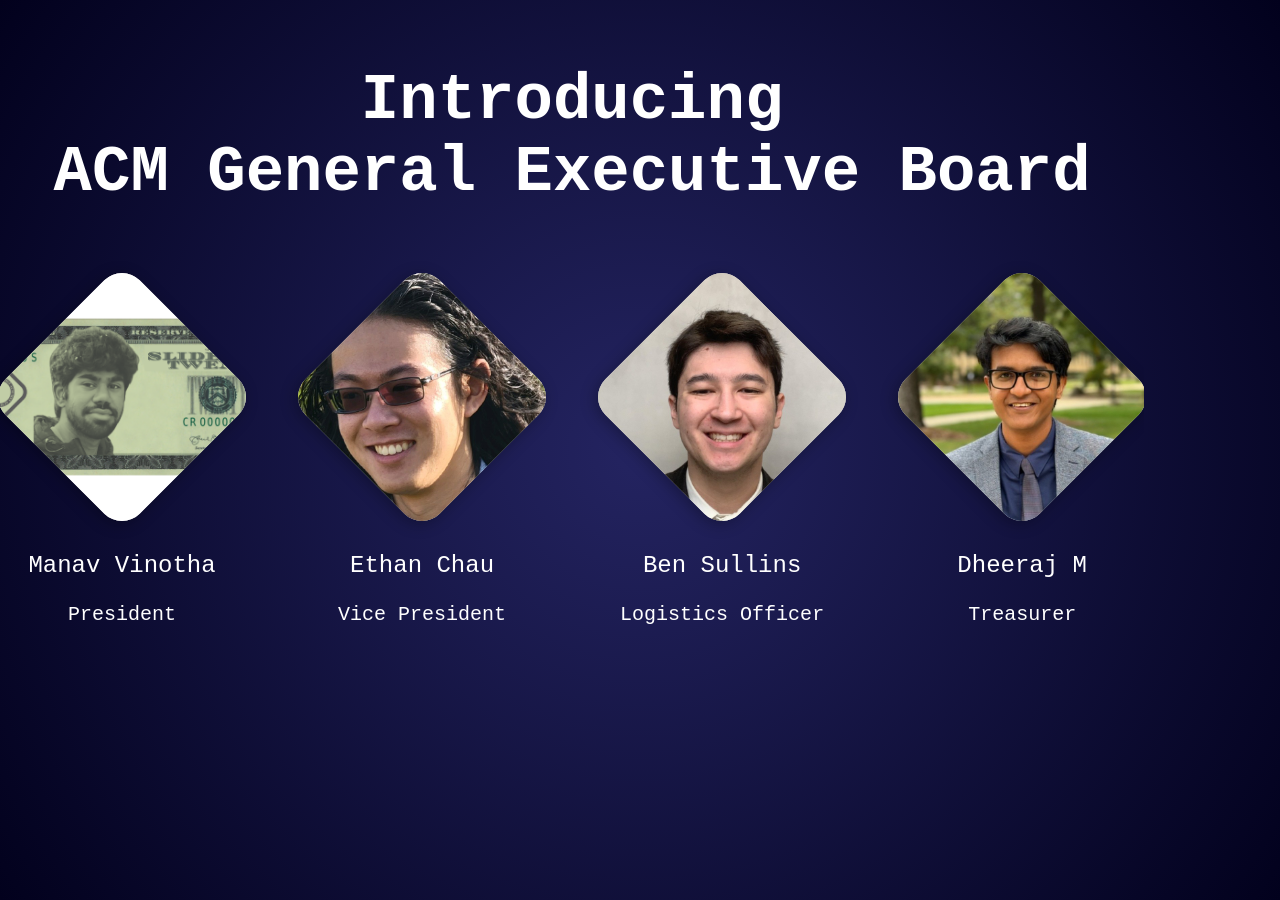
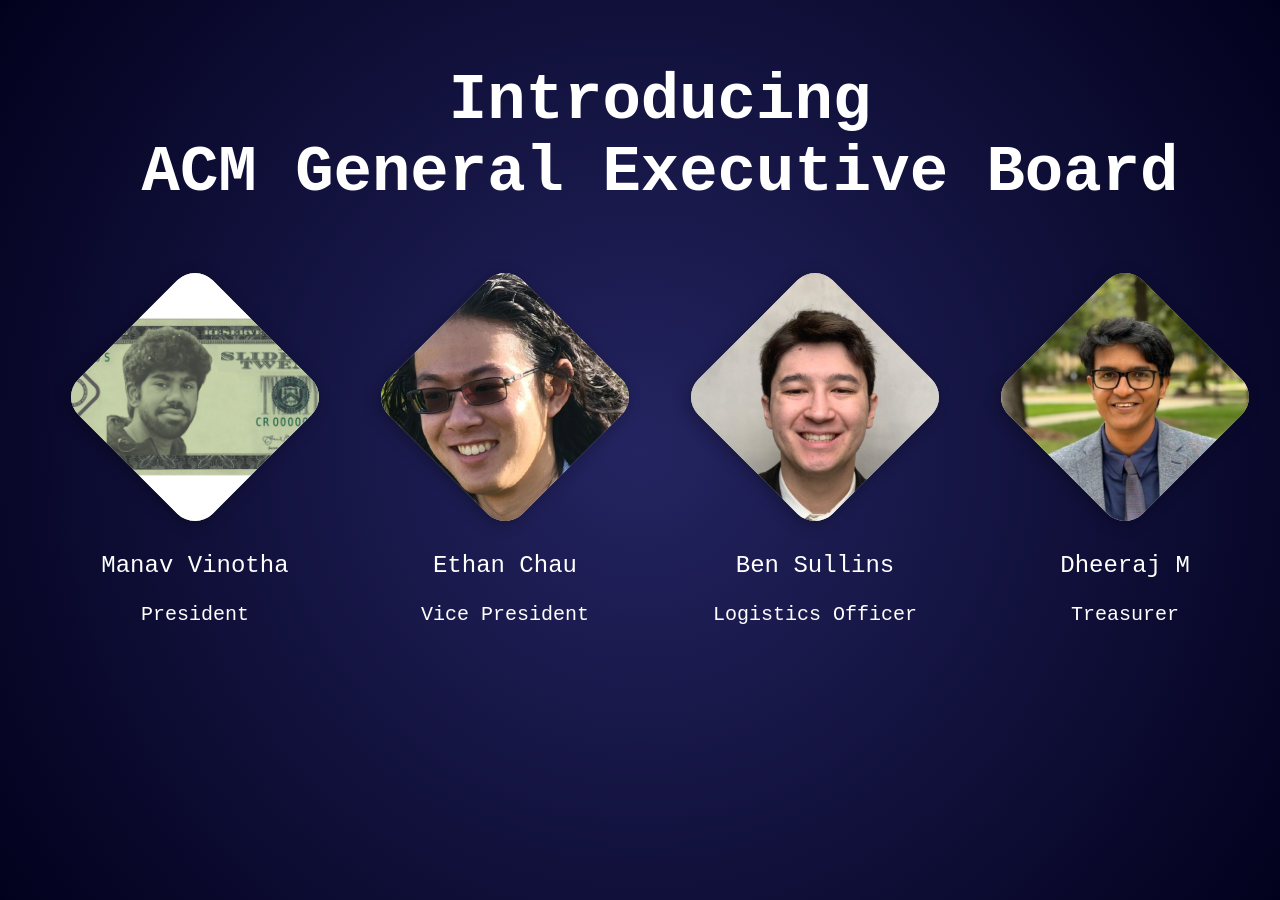
Before and after one commit to sigdotcom/ACMWebsite, a React (Vite) app in the folder client/: page / in a window 1280 px wide. Built offline with nearby package versions, Linux system fonts and the light colour scheme; a web font is replaced by a local one.

Commit message:
fixed styling errors

```diff
--- a/client/src/App.css
+++ b/client/src/App.css
@@ -1,4 +1,5 @@
 #root {
   max-width: 100vw;
-  overflow-x: hidden;
+  /* overflow-x: hidden; makes sig officer cards load properly*/
+  margin: 0 auto;
 }
--- a/client/src/pages/acm_board/acm_board.css
+++ b/client/src/pages/acm_board/acm_board.css
@@ -9,6 +9,8 @@
 .board-container {
     min-height: 100vh;
     padding: 3.125rem 1.25rem;
+    width: 100%;
+    margin: 0 auto;
     text-align: center;
     color: white;
 }
```
